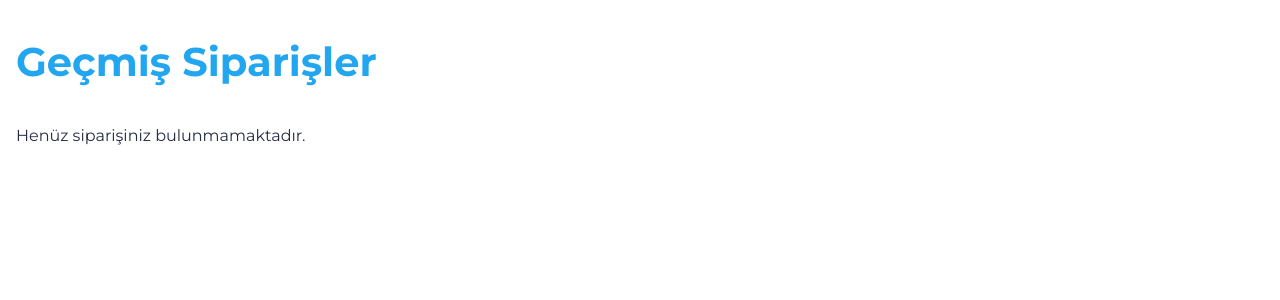
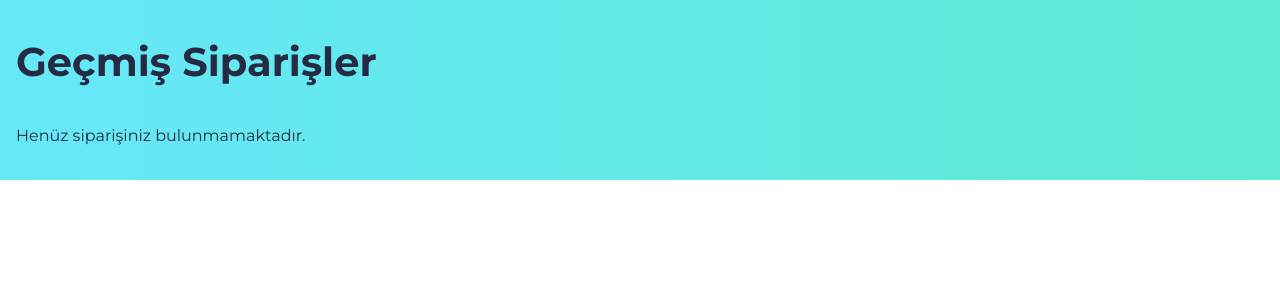
Before and after one commit to hediye-ersan/Trend-Kod, a React (Vite) app: page /orders in a window 1280 px wide. Shown: the top 300 px of the page. Built offline with nearby package versions, Linux system fonts and the light colour scheme; a web font is replaced by a local one.

Commit message:
Stili revize eder

```diff
--- a/src/page/OrderPage.jsx
+++ b/src/page/OrderPage.jsx
@@ -32,16 +32,16 @@ const OrderPage = () => {
   };
 
   return (
-    <div className="container mx-auto px-4 py-8">
-      <h1 className="text-h2 font-bold mb-8 text-blueText">Geçmiş Siparişler</h1>
+    <div className="container mx-auto px-4 py-8 bg-custom-gradient">
+      <h1 className="text-h2 font-bold mb-8  ">Geçmiş Siparişler</h1>
       {orders.length === 0 ? (
         <p>Henüz siparişiniz bulunmamaktadır.</p>
       ) : (
-        <div className="space-y-6">
+        <div className="space-y-6 ">
           {orders.map((order) => (
             <div
               key={order.id}
-              className=" shadow-md rounded-lg p-6 border border-gray-200"
+              className=" shadow-md rounded-lg p-6 border border-gray-200 bg-gray-50"
             >
               {/* Sipariş Özeti */}
               <div className="flex justify-between items-center">
```
